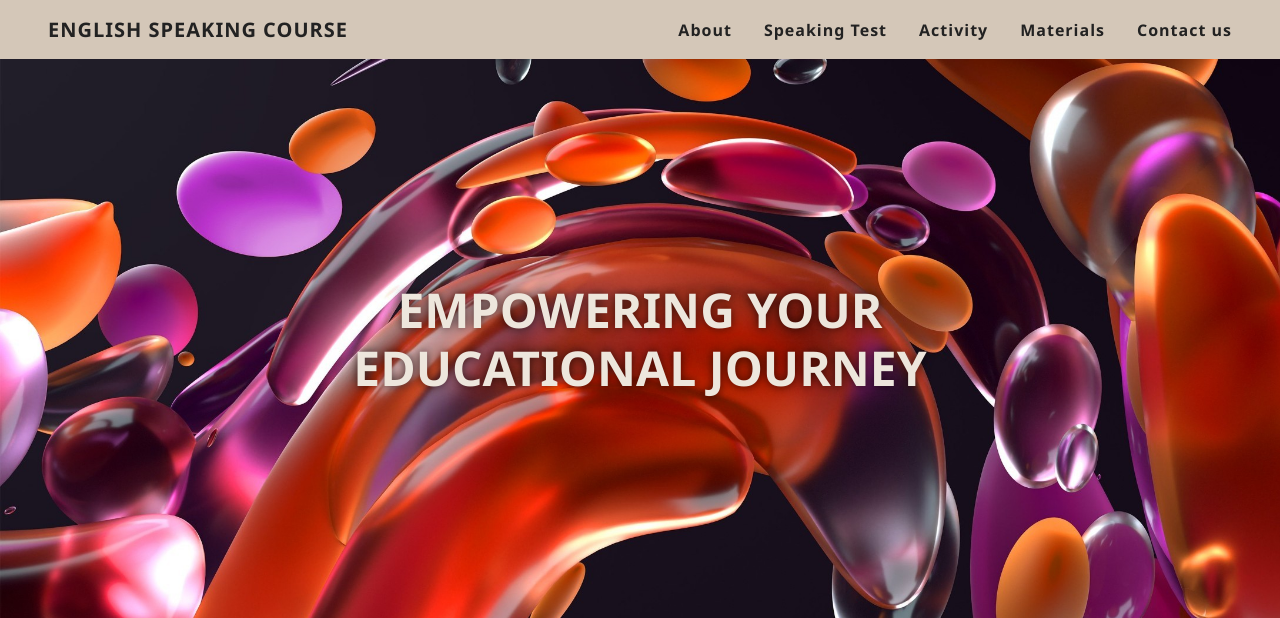
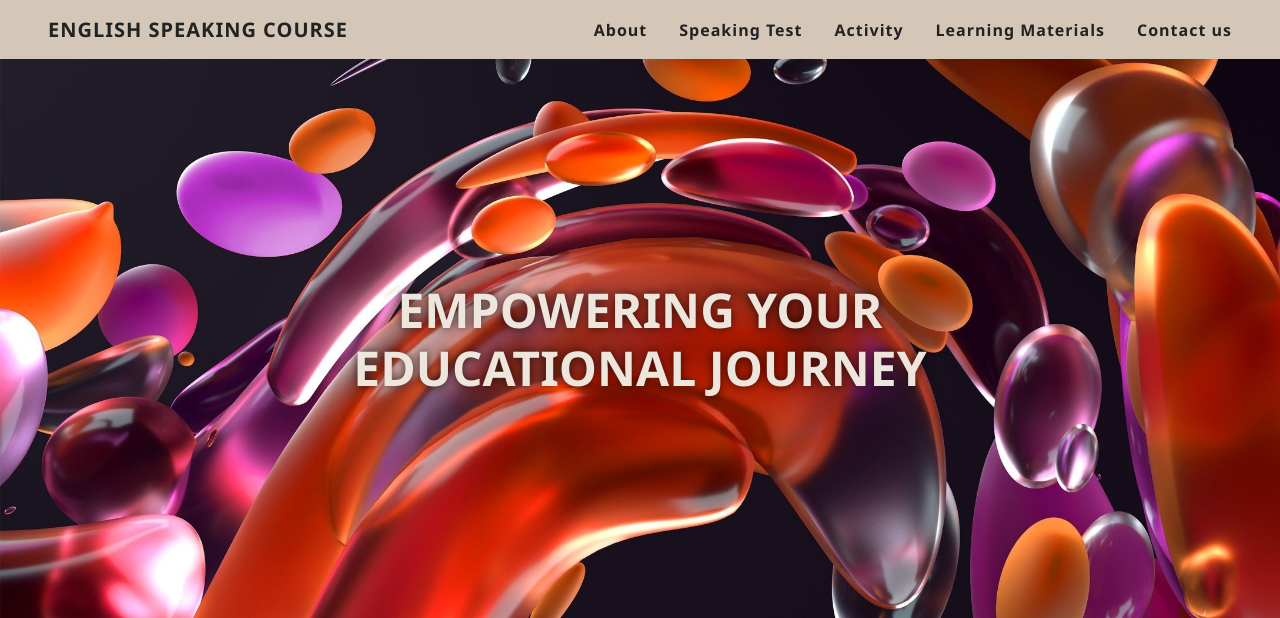
Before and after one commit to OnmyoG/English-coach, a Flask app: template templates/index_jolein.html in a window 1280 px wide. Shown: the top 618 px of the page. Run offline with Flask 3, Linux system fonts and the light colour scheme; the template is opened without the code that fills it, so the values that code supplies are empty.

Commit message:
Rename 'Materials' section to 'Learning Materials'

```diff
--- a/templates/index_jolein.html
+++ b/templates/index_jolein.html
@@ -160,7 +160,7 @@
     <li><a href="#" id="aboutLink">About</a></li>
     <li><a href="#" id="speakingTestLink">Speaking Test</a></li>
     <li><a href="#" id="activityLink">Activity</a></li>
-    <li><a href="#" id="materialsLink">Materials</a></li>
+    <li><a href="#" id="materialsLink">Learning Materials</a></li>
     <li>Contact us</li>
   </ul>
 </nav>
@@ -200,7 +200,7 @@
   <p><strong>Last active:</strong> <span id="activityLast"></span></p>
 </section>
 
-<section id="materials" class="section">
+<section id="learning materials" class="section">
   <h2>Learning Materials</h2>
   <p>Welcome to the Materials page. Our tool aims to support your English speaking journey, but learning a language isn't just about speaking!.</p>
 </section>
```
